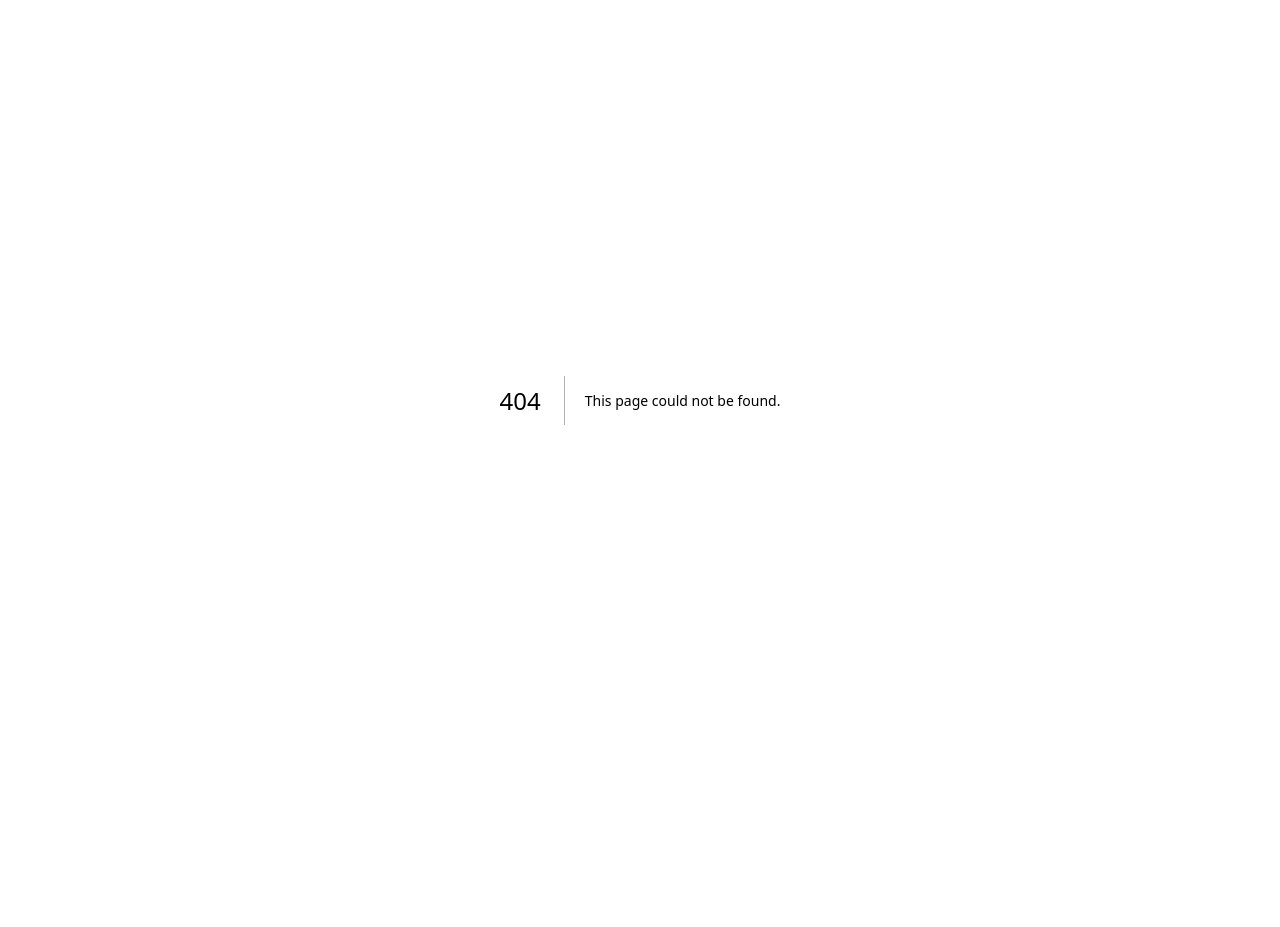
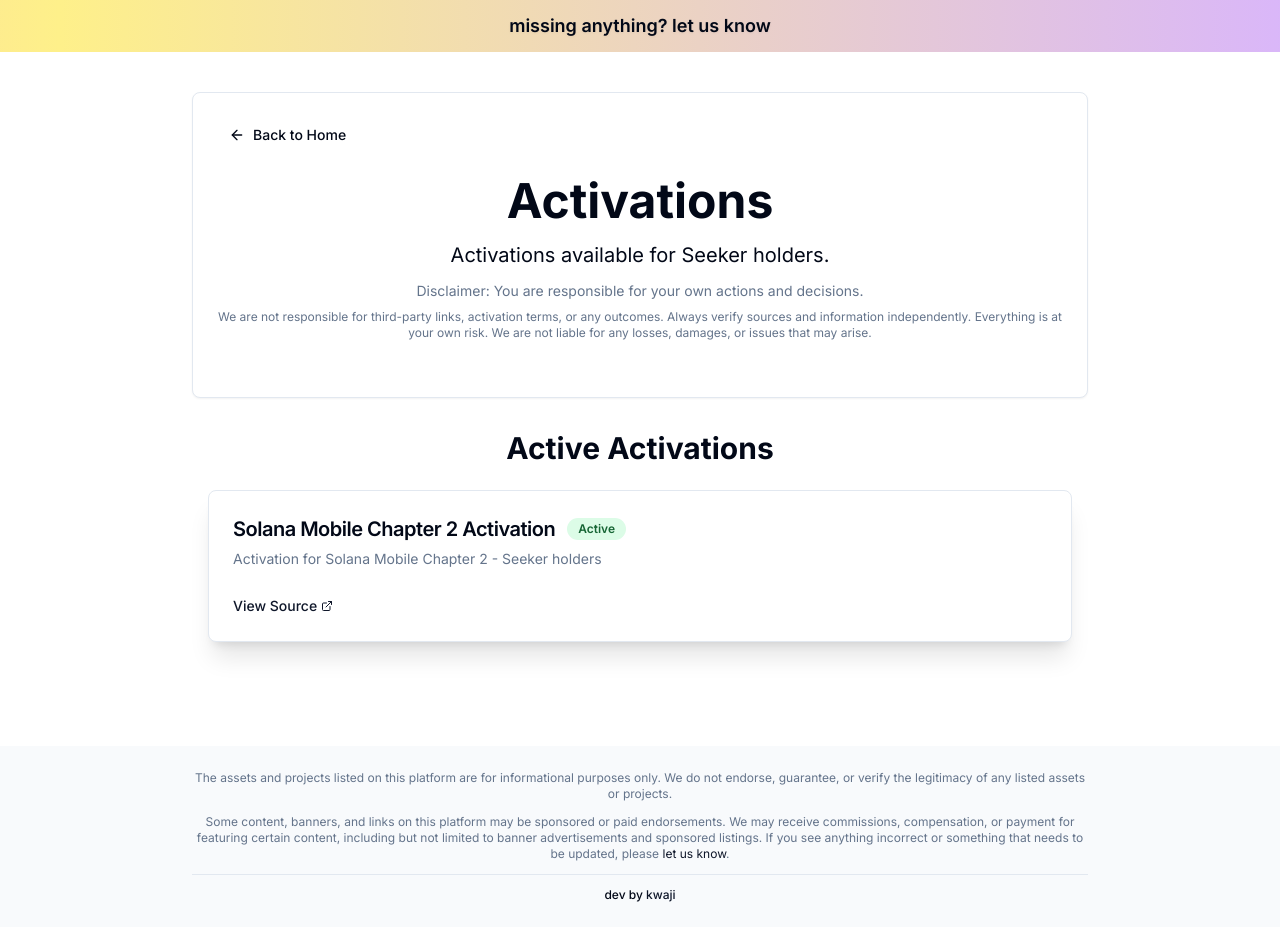
Before and after one commit to jarrensj/twoloot, a Next.js app: page /activations in a window 1280 px wide. Before the commit this address had no page. Before the commit the page ends 800 px from the top, so only its background shows below. Built offline with nearby package versions, Linux system fonts and the light colour scheme.

Commit message:
feat: Add activations page and component
Co-authored-by: sanjose.jarren <sanjose.jarren@gmail.com>

```diff
--- /dev/null
+++ b/app/activations/page.tsx
@@ -0,0 +1,45 @@
+import Activations from "@/components/Activations";
+import Footer from "@/components/Footer";
+import Banner from "@/components/Banner";
+import Link from "next/link";
+import { Card, CardContent } from "@/components/ui/card";
+import { Button } from "@/components/ui/button";
+import { ArrowLeft } from "lucide-react";
+
+export default function ActivationsPage() {
+  return (
+    <div className="flex min-h-screen flex-col">
+      <Banner
+        text="missing anything? let us know"
+        href="https://discord.gg/omakase"
+        isExternal={true}
+      />
+      <main className="flex-1 container mx-auto px-4 py-10">
+        <Card className="max-w-4xl mx-auto">
+          <CardContent className="pt-6">
+            <Link href="/">
+              <Button variant="ghost" size="sm" className="mb-6">
+                <ArrowLeft className="mr-2 h-4 w-4" />
+                Back to Home
+              </Button>
+            </Link>
+            <div className="text-center mb-8">
+              <h1 className="text-5xl font-bold mb-4">Activations</h1>
+              <p className="text-xl mb-3">
+                Activations available for Seeker holders.
+              </p>
+              <p className="text-sm text-muted-foreground mb-2">
+                Disclaimer: You are responsible for your own actions and decisions.
+              </p>
+              <p className="text-xs text-muted-foreground">
+                We are not responsible for third-party links, activation terms, or any outcomes. Always verify sources and information independently. Everything is at your own risk. We are not liable for any losses, damages, or issues that may arise.
+              </p>
+            </div>
+          </CardContent>
+        </Card>
+        <Activations />
+      </main>
+      <Footer />
+    </div>
+  );
+}
--- a/app/page.tsx
+++ b/app/page.tsx
@@ -2,17 +2,34 @@ import Calculator from "@/components/Calculator";
 import Footer from "@/components/Footer";
 import Banner from "@/components/Banner";
 import { hasActiveRedemptions } from "@/components/Redemptions";
+import { hasActiveActivations } from "@/components/Activations";
 import { Card, CardContent } from "@/components/ui/card";
 
 export default function Home() {
   const showRedemptionsBanner = hasActiveRedemptions();
+  const showActivationsBanner = hasActiveActivations();
+
+  // Prioritize activations, then redemptions, then default
+  const bannerText = showActivationsBanner
+    ? "⚡ Active Activations Available - Click to View"
+    : showRedemptionsBanner
+      ? "🎁 Active Redemptions Available - Click to View"
+      : "missing anything? let us know";
+
+  const bannerHref = showActivationsBanner
+    ? "/activations"
+    : showRedemptionsBanner
+      ? "/redemptions"
+      : "https://discord.gg/omakase";
+
+  const bannerIsExternal = !showActivationsBanner && !showRedemptionsBanner;
 
   return (
     <div className="flex min-h-screen flex-col">
       <Banner
-        text={showRedemptionsBanner ? "🎁 Active Redemptions Available - Click to View" : "missing anything? let us know"}
-        href={showRedemptionsBanner ? "/redemptions" : "https://discord.gg/omakase"}
-        isExternal={!showRedemptionsBanner}
+        text={bannerText}
+        href={bannerHref}
+        isExternal={bannerIsExternal}
       />
       <main className="flex-1 container mx-auto px-4 py-10">
         <Card className="max-w-4xl mx-auto">
--- /dev/null
+++ b/components/Activations.tsx
@@ -0,0 +1,67 @@
+import React from 'react';
+import { Card, CardContent, CardDescription, CardHeader, CardTitle } from './ui/card';
+import { Badge } from './ui/badge';
+import { ExternalLink } from 'lucide-react';
+import Link from 'next/link';
+
+interface Activation {
+  title: string;
+  description: string;
+  sourceUrl: string;
+  isActive: boolean;
+}
+
+export const activations: Activation[] = [
+  {
+    title: "Solana Mobile Chapter 2 Activation",
+    description: "Activation for Solana Mobile Chapter 2 - Seeker holders",
+    sourceUrl: "https://x.com/solanamobile/status/1986116929720099119",
+    isActive: true
+  }
+];
+
+export const hasActiveActivations = () => {
+  return activations.some(a => a.isActive);
+};
+
+const Activations = () => {
+
+  return (
+    <div className="w-full max-w-4xl mx-auto mt-8 mb-8 px-4">
+      <h2 className="text-3xl font-bold mb-6 text-center">Active Activations</h2>
+      <div className="space-y-4">
+        {activations.map((activation, index) => (
+          <Card key={index} className="shadow-xl hover:shadow-2xl transition-shadow duration-200">
+            <CardHeader>
+              <div className="flex items-center gap-3">
+                <CardTitle className="text-xl">
+                  {activation.title}
+                </CardTitle>
+                {activation.isActive && (
+                  <Badge variant="success">
+                    Active
+                  </Badge>
+                )}
+              </div>
+              <CardDescription className="mt-2">
+                {activation.description}
+              </CardDescription>
+            </CardHeader>
+            <CardContent>
+              <Link
+                href={activation.sourceUrl}
+                target="_blank"
+                rel="noopener noreferrer"
+                className="inline-flex items-center gap-1 text-primary hover:underline font-medium text-sm transition-colors"
+              >
+                View Source <ExternalLink className="h-3 w-3" />
+              </Link>
+            </CardContent>
+          </Card>
+        ))}
+      </div>
+    </div>
+  );
+};
+
+export default Activations;
```
